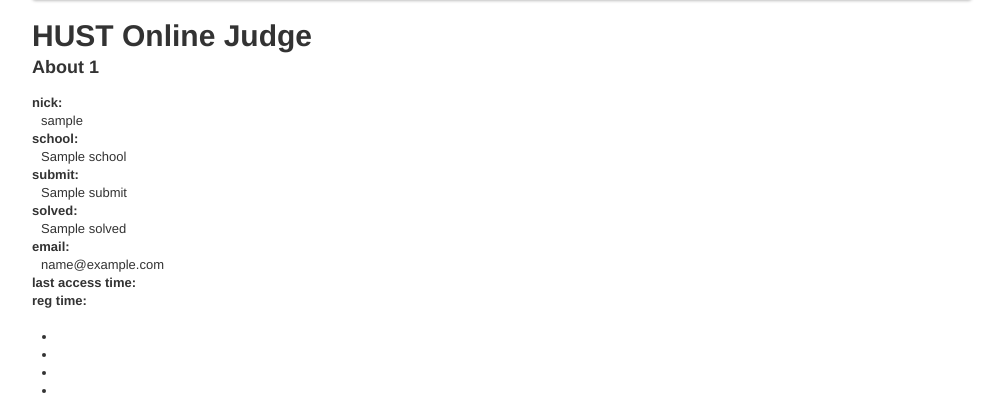
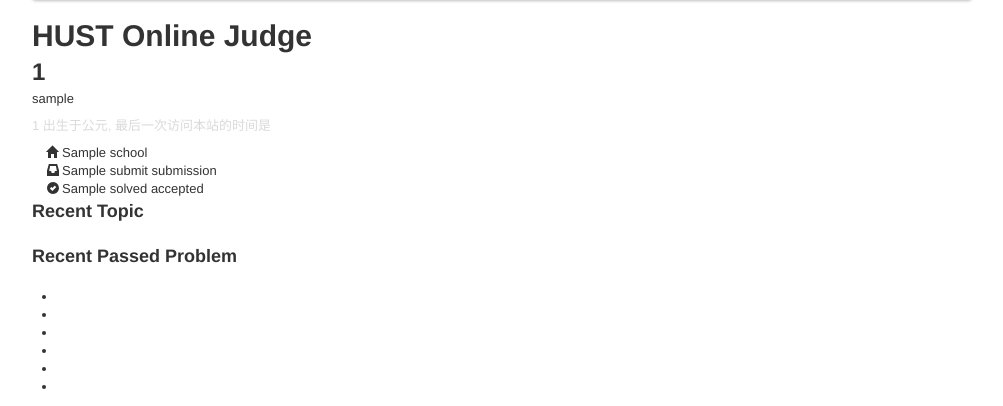
Before and after one commit to freefcw/hustoj, a PHP site: the page made by application/views/user/profile.php in a window 1280 px wide. Shown: the part 40-446 px from the top of the page, without its empty margins (138-1141 px from the left). Run offline with PHP 8.4, Linux system fonts and the light colour scheme; the template is opened without the code that fills it: most values are stand-ins (such as "Sample title", 1, 10 or a date in 2020); data that the repository does not hold is empty; some libraries are stand-ins or nearby versions.

Commit message:
improve some ui about user profile

```diff
--- a/application/views/user/profile.php
+++ b/application/views/user/profile.php
@@ -1,19 +1,33 @@
 <div class="user-profile">
-<h3 class="page-title">About <?php echo $u['user_id']; ?></h3>
-<dl id="basic-info">
-<dt>nick:</dt>
-<dd><?php echo $u['nick'];?></dd>
-<dt>school:</dt>
-<dd><?php echo $u['school'];?></dd>
-<dt>submit:</dt>
-<dd><?php echo $u['submit'];?></dd>
-<dt>solved:</dt>
-<dd><?php echo $u['solved'];?></dd>
-<dt>email:</dt>
-<dd><?php echo $u['email'];?></dd>
-<dt>last access time:</dt>
-<dd><?php echo OJ::mtime($u['access_time']);?></dd>
-<dt>reg time:</dt>
-<dd><?php echo OJ::mtime($u['reg_time']);?></dd>
-</dl>
+<div class="row">
+    <div class="span1">
+        <!--<img src="#userimage" alt="user image"/>-->
+    </div>
+    <div class="span8">
+        <h2><?php echo $u['user_id'];?></h2>
+        <p ><?php echo $u['nick'];?></p>
+        <p style="color: rgba(0, 0, 0, 0.15);"><?php echo $u['user_id'];?> 出生于公元<?php echo OJ::mtime($u['reg_time']);?>, 最后一次访问本站的时间是 <?php echo OJ::mtime($u['access_time']);?></p>
+       <ul class="nav nav-list">
+           <li><i class="icon-home"></i><?php echo $u['school'];?></li>
+           <li><i class="icon-inbox"></i><?php echo $u['submit'];?> submission</li>
+           <li><i class="icon-ok-sign"></i><?php echo $u['solved'];?> accepted</li>
+       </ul>
+    </div>
 </div>
+<div class="row">
+    <div class="span10">
+    <h3>Recent Topic</h3>
+    <ul class="nav">
+        <li></li>
+    </ul>
+    </div>
+</div>
+<div class="row">
+    <div class="span10">
+    <h3>Recent Passed Problem</h3>
+    <ul class="nav">
+        <li></li>
+    </ul>
+    </div>
+</div>
+</div>
```
Also changed, not shown: static/style/style.css (+4 -8 lines).
